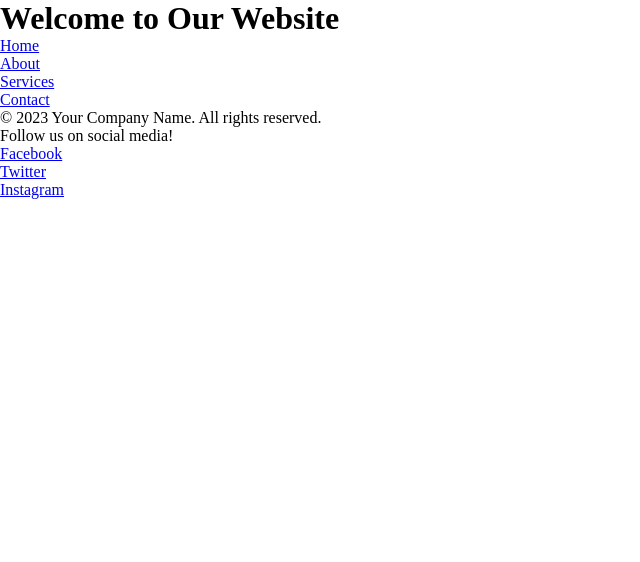
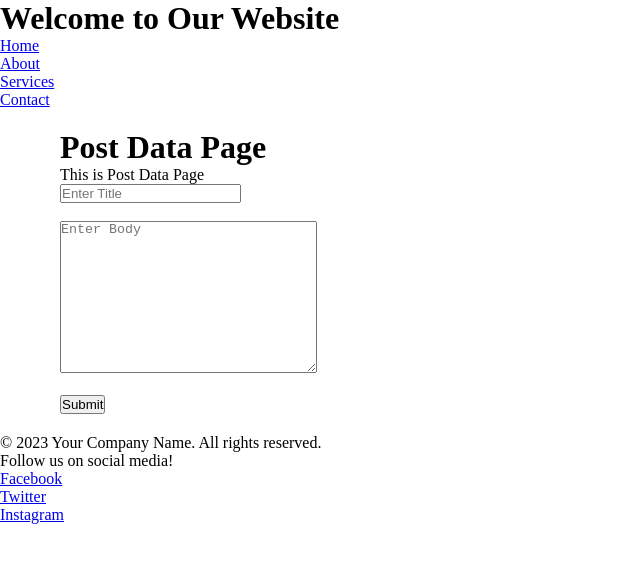
Before and after one commit to mnoor920/batch_808_blog, a React (Create React App) app: page /post_data in a window 1280 px wide. Shown: the top 562 px of the page, without its empty margins (0-640 px from the left). Built offline with nearby package versions, Linux system fonts and the light colour scheme.

Commit message:
post method updated

```diff
--- a/src/App.js
+++ b/src/App.js
@@ -4,6 +4,7 @@ import Register from "./pages/auth/register";
 import GetData from "./pages/GetData";
 import Homepage from "./pages/homepage";
 import { Routes, Route, Link } from "react-router-dom"
+import PostData from "./pages/postData";
 
 
 function App() {
@@ -15,6 +16,7 @@ function App() {
           <Route path="/about" exact element={<AboutUsPage />} />
           <Route path="/register" exact element={<Register />} />
           <Route path="/get_data" exact element={<GetData />} />
+          <Route path="/post_data" exact element={<PostData />} />
 
         </Routes>
       </Layout>
--- a/src/index.css
+++ b/src/index.css
@@ -96,3 +96,9 @@
   border-radius: 8px;
   padding: 20px;
 }
+
+.container {
+  max-width: 1200px;
+  margin: 0 auto;
+  padding: 20px;
+}
--- a/src/index.js
+++ b/src/index.js
@@ -6,9 +6,9 @@ import { BrowserRouter } from "react-router-dom";
 
 const root = ReactDOM.createRoot(document.getElementById('root'));
 root.render(
-  <React.StrictMode>
-    <BrowserRouter>
-      <App />
-    </BrowserRouter>
-  </React.StrictMode>
+  // <React.StrictMode>
+  <BrowserRouter>
+    <App />
+  </BrowserRouter>
+  // </React.StrictMode>
 );
--- a/src/pages/GetData/index.jsx
+++ b/src/pages/GetData/index.jsx
@@ -4,6 +4,8 @@ import React, { useEffect, useState } from 'react'
 const GetData = () => {
     const [posts, setPosts] = useState([]);
     const [selectedOption, setSelectedOption] = useState("");
+    const [count, setCount] = useState(0);
+
 
     const fetchData = async () => {
         try {
@@ -27,9 +29,9 @@ const GetData = () => {
 
     useEffect(() => {
         fetchData();
-    }, []);
+    }, [count]);
 
-    console.log(posts, "posts data");
+
 
     const filterData = posts.filter(item => {
         if (selectedOption === "") {
@@ -40,7 +42,7 @@ const GetData = () => {
     })
 
     return (
-        <div>
+        <div className='container'>
 
             <select name="" id="" onChange={(e) => setSelectedOption(e.target.value)} value={selectedOption}>
                 <option value="">Select</option>
@@ -57,7 +59,14 @@ const GetData = () => {
                 <option value={10}>z</option>
 
             </select>
-
+            <div className="count">
+                Count: {count}
+                <div className="">
+                    <button onClick={() => setCount(count + 1)}>Increment</button>
+                    <button onClick={() => setCount(count - 1)}>Decrement</button>
+                </div>
+                <button onClick={() => { setCount(0); fetchData() }} >Reset</button>
+            </div>
             <div className="grid_services">
                 {filterData && filterData?.map((item) => (
                     <div className="card" key={item.id}>
--- /dev/null
+++ b/src/pages/postData/index.jsx
@@ -0,0 +1,51 @@
+import axios from 'axios';
+import React from 'react'
+
+
+const PostData = () => {
+    const [title, setTitle] = React.useState("");
+    const [body, setBody] = React.useState("");
+
+    const handleSubmit = async (e) => {
+        e.preventDefault();
+        if (title === "" || body === "") {
+            alert("Please fill all the fields");
+            return;
+        }
+        axios.post('https://jsonplaceholder.typicode.com/posts', {
+            title: title,
+            body: body,
+            userId: 11,
+        })
+            .then(function (response) {
+                console.log(response, 'res');
+            })
+            .catch(function (error) {
+                console.log(error);
+            });
+    }
+
+    return (
+        <div>
+            <div className='container'>
+                <h1>Post Data Page</h1>
+                <p>This is Post Data Page</p>
+                <form onSubmit={handleSubmit}>
+                    <input type="text" placeholder='Enter Title'
+                        value={title} onChange={(e) => setTitle(e.target.value)}
+                    />
+                    <br />
+                    <br />
+                    <textarea name="" id="" cols="30" rows="10"
+                        value={body} onChange={(e) => setBody(e.target.value)}
+                        placeholder='Enter Body'></textarea>
+                    <br />
+                    <br />
+                    <button type='submit'>Submit</button>
+                </form>
+            </div>
+        </div>
+    )
+}
+
+export default PostData
```
